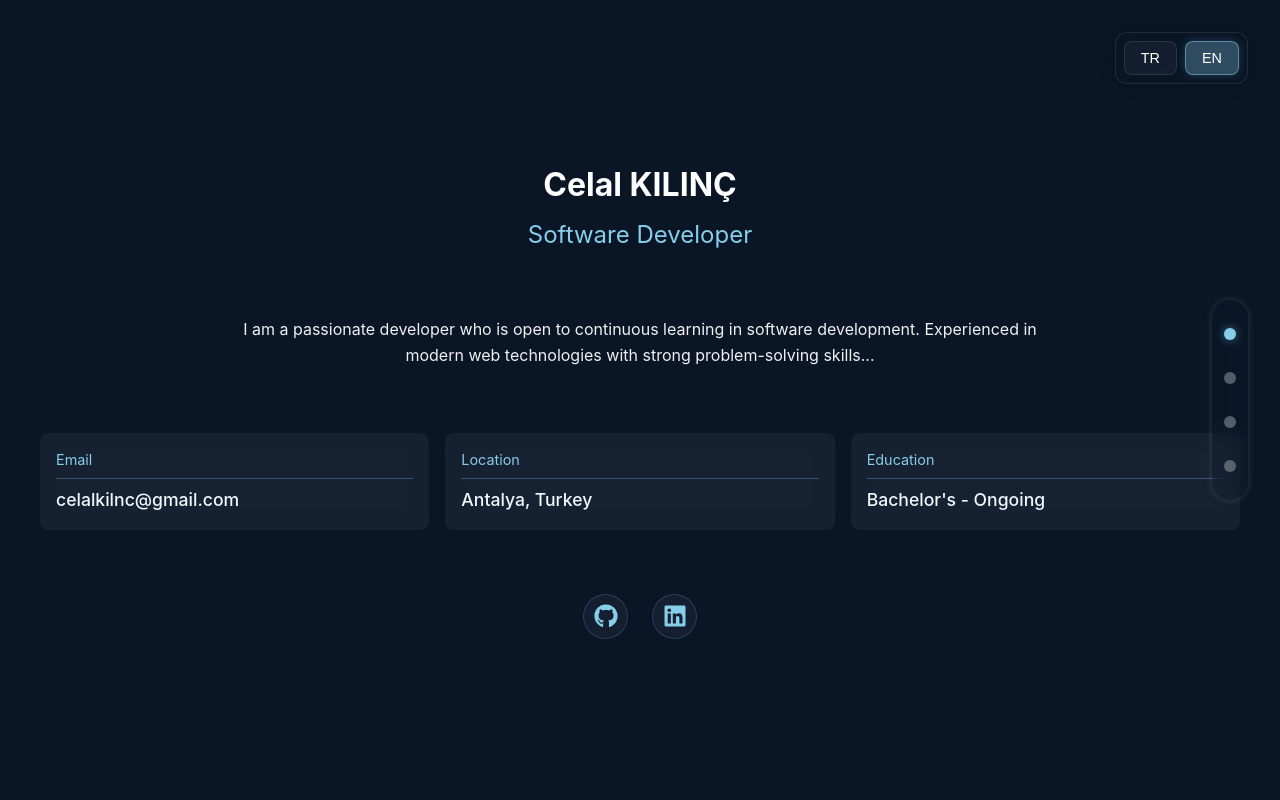
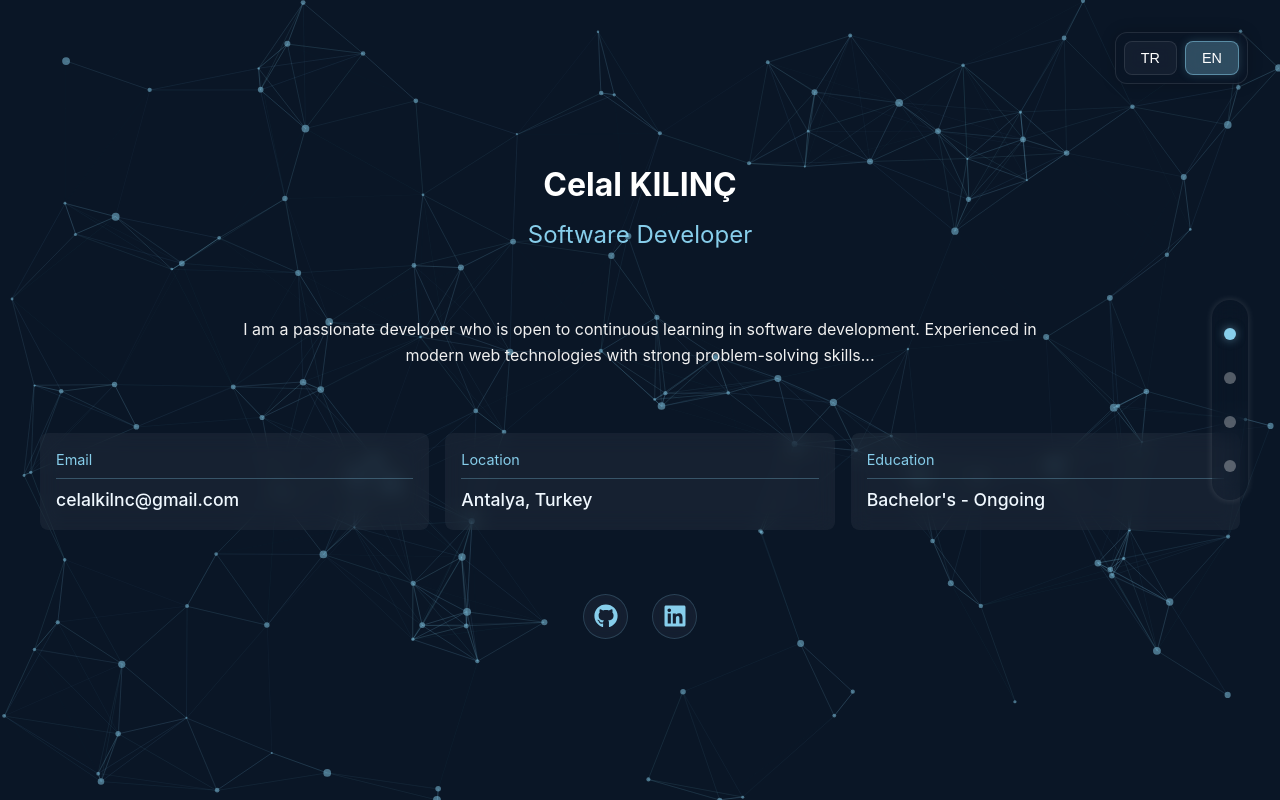
Before and after one commit to celalkilnc/career-canvas, a React (Vite) app: page / in a window 1280 px wide. Built offline with nearby package versions, Linux system fonts and the light colour scheme.

Commit message:
fixed css

```diff
--- a/src/App.css
+++ b/src/App.css
@@ -26,6 +26,15 @@ body {
   width: 100%;
   display: flex;
   flex-direction: column;
+}
+
+/* Tüm ana içerik bölümlerinin canvas'ın üzerinde görünmesini sağlayalım */
+.home,
+.projects,
+.education,
+.experience {
+  position: relative;
+  z-index: 2;
 }
 
 /* Sayfa bölümleri için genel stil */
--- /dev/null
+++ b/src/components/background/InteractiveBackground.css
@@ -0,0 +1,10 @@
+.interactive-background {
+  position: absolute;
+  top: 0;
+  left: 0;
+  width: 100%;
+  height: 100%;
+  z-index: 0;
+  background-color: rgba(10, 22, 38, 1);
+  pointer-events: auto;
+}
--- /dev/null
+++ b/src/components/background/InteractiveBackground.jsx
@@ -0,0 +1,121 @@
+import React, { useEffect, useRef } from 'react';
+import './InteractiveBackground.css';
+
+const InteractiveBackground = () => {
+  const canvasRef = useRef(null);
+
+  useEffect(() => {
+    const canvas = canvasRef.current;
+    const ctx = canvas.getContext('2d');
+    let particles = [];
+    let mouse = { x: null, y: null, radius: 150 };
+
+    // Ekran boyutuna göre parçacık sayısını hesapla
+    const calculateParticleCount = () => {
+      const width = window.innerWidth;
+      if (width <= 768) {
+        return 50;  // Mobil için daha az parçacık
+      } else if (width <= 1024) {
+        return 100; // Tablet için orta seviye
+      }
+      return 150;   // Desktop için tam sayı
+    };
+
+    const init = () => {
+      canvas.width = window.innerWidth;
+      canvas.height = window.innerHeight;
+
+      // Parçacıkları temizle ve yeni sayıya göre oluştur
+      particles = [];
+      const particleCount = calculateParticleCount();
+
+      for (let i = 0; i < particleCount; i++) {
+        const x = Math.random() * canvas.width;
+        const y = Math.random() * canvas.height;
+        const size = Math.random() * 3 + 1;
+        const speedX = Math.random() * 1 - 0.5;
+        const speedY = Math.random() * 1 - 0.5;
+        particles.push({ x, y, size, speedX, speedY });
+      }
+    };
+
+    const animate = () => {
+      ctx.clearRect(0, 0, canvas.width, canvas.height);
+
+      particles.forEach(particle => {
+        // Parçacıkları çiz
+        ctx.beginPath();
+        ctx.arc(particle.x, particle.y, particle.size, 0, Math.PI * 2);
+        ctx.fillStyle = 'rgba(135, 206, 235, 0.5)';
+        ctx.fill();
+
+        // Mouse ile etkileşim
+        if (mouse.x != null) {
+          const dx = mouse.x - particle.x;
+          const dy = mouse.y - particle.y;
+          const distance = Math.sqrt(dx * dx + dy * dy);
+
+          if (distance < mouse.radius) {
+            const angle = Math.atan2(dy, dx);
+            const force = (mouse.radius - distance) / mouse.radius;
+
+            particle.x -= Math.cos(angle) * force * 3;
+            particle.y -= Math.sin(angle) * force * 3;
+          }
+        }
+
+        // Parçacıkları hareket ettir
+        particle.x += particle.speedX;
+        particle.y += particle.speedY;
+
+        // Ekran sınırlarını kontrol et
+        if (particle.x < 0 || particle.x > canvas.width) particle.speedX *= -1;
+        if (particle.y < 0 || particle.y > canvas.height) particle.speedY *= -1;
+
+        // Yakın parçacıkları çizgilerle bağla
+        particles.forEach(otherParticle => {
+          const dx = particle.x - otherParticle.x;
+          const dy = particle.y - otherParticle.y;
+          const distance = Math.sqrt(dx * dx + dy * dy);
+
+          if (distance < 150) {
+            ctx.beginPath();
+            ctx.strokeStyle = `rgba(135, 206, 235, ${0.3 - distance/500})`;
+            ctx.lineWidth = 0.5;
+            ctx.moveTo(particle.x, particle.y);
+            ctx.lineTo(otherParticle.x, otherParticle.y);
+            ctx.stroke();
+          }
+        });
+      });
+
+      requestAnimationFrame(animate);
+    };
+
+    const handleMouseMove = (e) => {
+      mouse.x = e.clientX;
+      mouse.y = e.clientY;
+    };
+
+    const handleResize = () => {
+      canvas.width = window.innerWidth;
+      canvas.height = window.innerHeight;
+      init(); // Ekran boyutu değiştiğinde parçacıkları yeniden oluştur
+    };
+
+    window.addEventListener('mousemove', handleMouseMove);
+    window.addEventListener('resize', handleResize);
+
+    init();
+    animate();
+
+    return () => {
+      window.removeEventListener('mousemove', handleMouseMove);
+      window.removeEventListener('resize', handleResize);
+    };
+  }, []);
+
+  return <canvas ref={canvasRef} className="interactive-background" />;
+};
+
+export default InteractiveBackground;
--- a/src/pages/information/Information.jsx
+++ b/src/pages/information/Information.jsx
@@ -2,6 +2,7 @@ import InformationCard from "../../components/InfoCard/InformationCard";
 import "./InformationStyle.css";
 import { useTranslation } from 'react-i18next';
 import { FaGithub, FaLinkedin } from 'react-icons/fa';
+import InteractiveBackground from '../../components/background/InteractiveBackground';
 // import React from "react";
 
 function Information() {
@@ -31,6 +32,7 @@ function Information() {
 
   return (
     <div className="information" id="information">
+      <InteractiveBackground />
       <div className="info-container">
         <div className="profile-section">
           <h1>Celal KILINÇ</h1>
--- a/src/pages/information/InformationStyle.css
+++ b/src/pages/information/InformationStyle.css
@@ -1,4 +1,11 @@
 .information {
+    position: relative;
+    min-height: 100vh;
+    width: 100%;
+    display: flex;
+    justify-content: center;
+    align-items: center;
+    padding: 2rem;
     background-color: rgba(10, 22, 38, 255);
     /* background: radial-gradient(
         at center,
@@ -6,16 +13,11 @@
         rgba(10,22,38, 1) 50%,
         rgba(10,22,38,255) 100%
       ); */
-    min-height: 100vh;
-    width: 100%;
-
-    display: flex;
-    justify-content: center;
-    align-items: center;
-    padding: 2rem;
 }
 
 .info-container {
+    position: relative;
+    z-index: 1;
     max-width: 1200px;
     width: 100%;
     display: flex;
--- a/src/pages/projects/ProjectsStyle.css
+++ b/src/pages/projects/ProjectsStyle.css
@@ -131,13 +131,13 @@
 }
 
 .projects-section {
-  margin-bottom: 4rem;
+  margin-bottom: 2rem;
 }
 
 .projects-section h2 {
   color: #87CEEB;
   font-size: 2rem;
-  margin-bottom: 2rem;
+  margin-bottom: 1.5rem;
   text-align: left;
   width: 100%;
 }
@@ -228,9 +228,13 @@
     font-size: 1.3rem;
   }
 
+  .projects-section {
+    margin-bottom: 1.5rem;
+  }
+
   .projects-section h2 {
     font-size: 1.5rem;
-    margin-bottom: 1.5rem;
+    margin-bottom: 1rem;
   }
 
   .project-info-tags {
```
